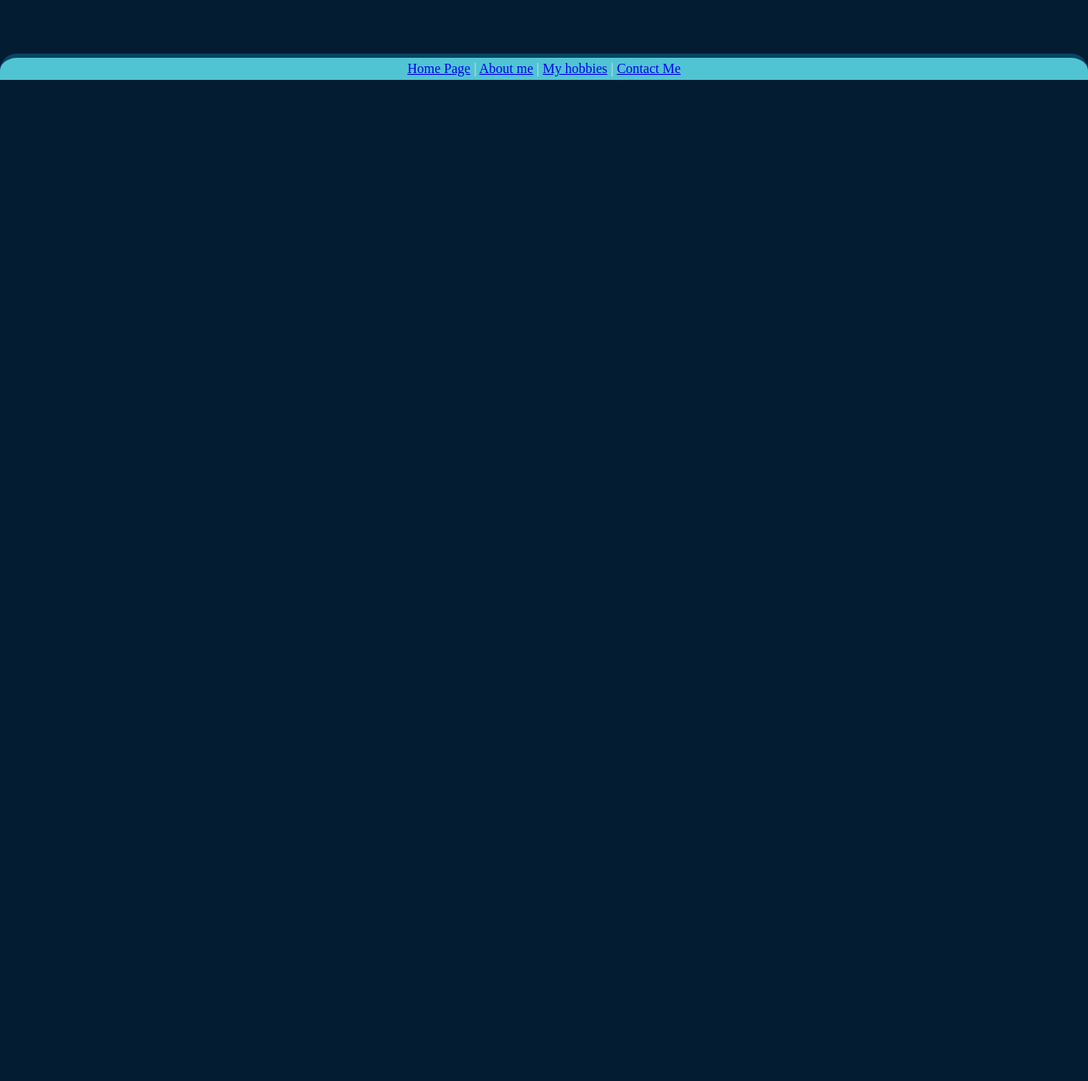
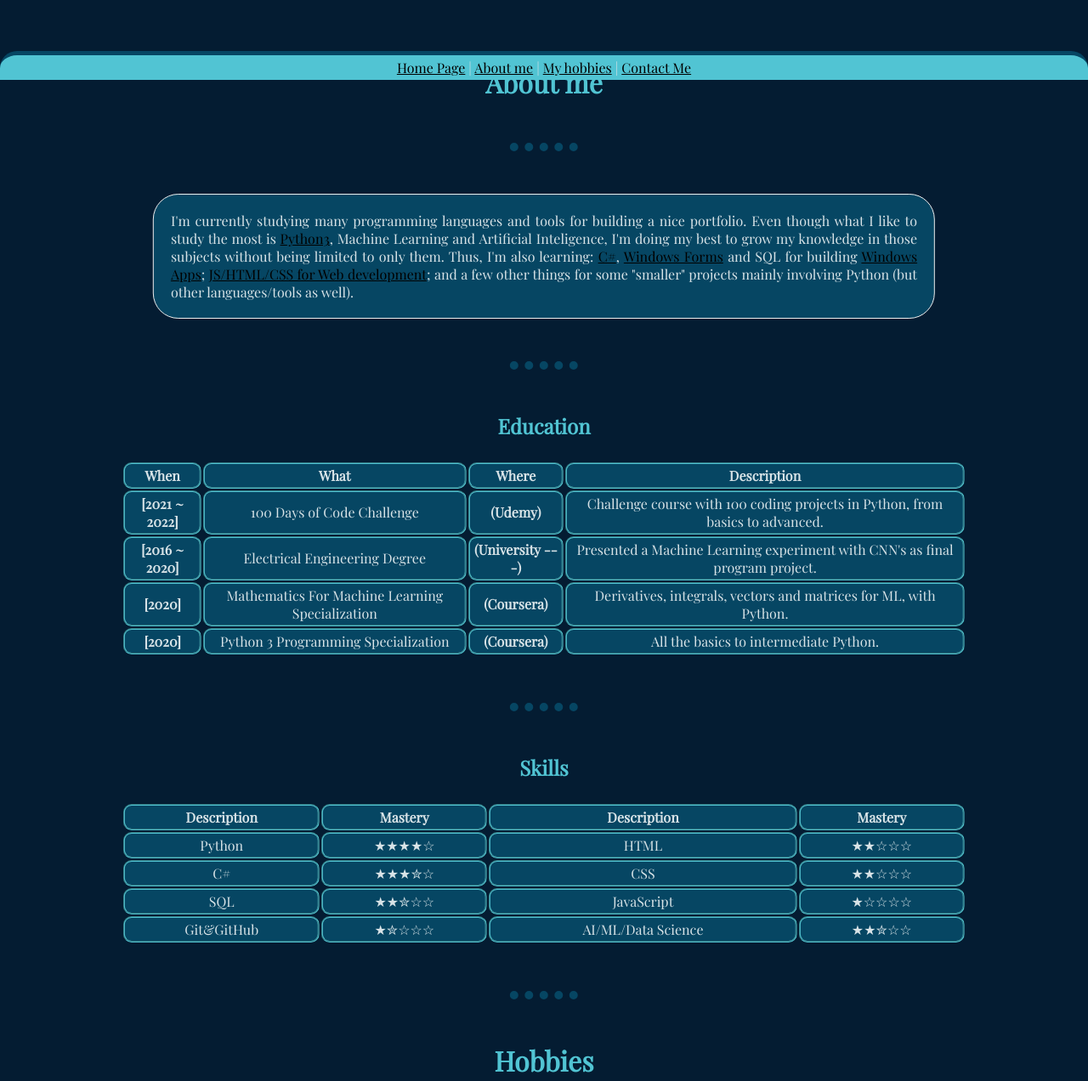
Before and after one commit to ArielMAJ/Web_Development_Bootcamp, a plain HTML site: page CV/index.html in a window 1280 px wide. Shown: the part 706-1978 px from the top of the page at 85% size. Before the commit the page ends 800 px from the top, so only its background shows below. Drawn offline with nearby package versions, Linux system fonts and the light colour scheme; a web font is replaced by a local one.

Commit message:
Merged all pages into a long one. Added two new fonts. Some changes to CSS.

```diff
--- a/CV/CSS/styles.css
+++ b/CV/CSS/styles.css
@@ -1,9 +1,21 @@
+@import url('https://fonts.googleapis.com/css2?family=WindSong&family=Playfair+Display&family=Waterfall&display=swap');
 
 body {
   background-color: #041C32;
   color: #D8E3E7;
+  margin: 0;
+  /*overflow: auto;*/
+  font-family: 'Playfair Display', serif;
 }
 
+body::-webkit-scrollbar {
+  display: none;
+}
+
+
+a{
+  color: black;
+}
 h1 {
   text-align: center;
   color: #51C4D3;
@@ -136,13 +148,12 @@ textarea{
 
 
 .outerBox{
-  position: absolute;
+  position: relative;
   top: 5vh;
   left: 50vw;
   width: 98vw;
   height: 90vh;
   transform: translate(-50%, 0);
-
 }
 
 .leftInnerBox{
@@ -157,8 +168,9 @@ textarea{
   position: absolute;
   height: 60%;
   top: 0;
-  right: 0;
-  width: 45%;
+  left: 55%;
+  width: 30%;
+  /*text-align: center;*/
 }
 
 .homePageImg{
@@ -168,7 +180,7 @@ textarea{
   max-height: 100%;
   max-width: 100%;
   border-radius: 100%;
-  border: 5px double rgba(81, 196, 211, .75);
+  /*border: 2px double rgba(81, 196, 211, .75);*/
 }
 .homePageImg:hover {
   /*border: 5px solid rgba(81, 196, 211, .75);*/
@@ -177,20 +189,27 @@ textarea{
 
 .homePageName{
   position: absolute;
+  padding: 0;
+  margin: 0;
+  left: 0;
   bottom: 0;
-  left: 0;
-  font-size: min(max(6.7vw,12px), 50px);
+  /*transform: translate(0,-50%);*/
+  font-size: min(9vw, 4.5rem);
+  text-align: center;
+  font-family: 'WindSong', serif;
+  padding-bottom: 4vw;
 }
 
 .homePageTxt{
   position: absolute;
   top: 5%;
   left: 50%;
-  width: 100%;
+  width: 95%;
   margin: 0;
   transform: translate(-50%, 0);
   box-sizing: border-box;
-  font-size: 16px;
+  text-align: center;
+  font-size: 1rem;
 }
 
 
--- a/CV/index.html
+++ b/CV/index.html
@@ -13,9 +13,9 @@
 
     <div class="bottomBar" align="center">
       <a href="index.html">Home Page</a> |
-      <a href="aboutme.html">About me</a> |
-      <a href="myhobbies.html">My hobbies</a> |
-      <a href="contactme.html">Contact Me</a>
+      <a href="#aboutme">About me</a> |
+      <a href="#hobbies">My hobbies</a> |
+      <a href="#contactme">Contact Me</a>
     </div>
 
     <div class="outerBox">
@@ -25,14 +25,150 @@
       </div>
 
       <div class="rightInnerBox">
-        <h1 class="homePageName">Ariel M. A. J.</h1>
+        <span id="home" class="homePageName">Ariel Almeida </span>
       </div>
 
       <div class="btmInnerBox">
-        <p class="homePageTxt" style="text-align: center;"><em>Student, researcher, software/full-stack-to-be developer, thirsty for knowledge, drowning on the internet.</em></p>
+        <p class="homePageTxt"><em>Student, researcher, software/full-stack-to-be developer, thirsty for knowledge, drowning on the internet.</em></p>
       </div>
     </div>
 
+    <div class="outerBox">
+      <h1 id="aboutme">About me</h1>
+      <hr>
+
+      <div align="center">
+        <p>I'm currently studying many programming languages
+        and tools for building a nice portfolio.
+        Even though what I like to study the most is <a href="https://github.com/ArielMAJ/100-days-of-code">Python3</a>,
+        Machine Learning and Artificial Inteligence,
+        I'm doing my best to grow my knowledge in those
+        subjects without being limited to only them.
+        Thus, I'm also learning: <a href="https://github.com/ArielMAJ/CSharp_course">C#</a>,
+        <a href="https://github.com/ArielMAJ/CSharp_WF_Projects">Windows Forms</a> and SQL for building
+        <a href="https://github.com/ArielMAJ/WF_VD_Project">Windows Apps</a>;
+        <a href="https://github.com/ArielMAJ/Web_Development_Bootcamp">JS/HTML/CSS for Web development</a>; and a few other things for some
+        "smaller" projects mainly involving Python (but other languages/tools as well).
+        </p>
+      </div>
+      <hr>
+
+      <h2 align="center">Education</h2>
+
+      <table align="center" cellpadding="5">
+        <thead align="left">
+          <th>When</th>
+          <th>What</th>
+          <th>Where</th>
+          <th>Description</th>
+        </thead>
+        <tbody align="left">
+          <tr>
+            <td><b>[2021 ~ 2022]</b></td>
+            <td>100 Days of Code Challenge</td>
+            <td><b>(Udemy)</b></td>
+            <td>Challenge course with 100 coding projects in Python, from basics to advanced.</td>
+          </tr>
+          <tr>
+            <td><b>[2016 ~ 2020]</b></td>
+            <td>Electrical Engineering Degree</td>
+            <td><b>(University ---)</b></td>
+            <td>Presented a Machine Learning experiment
+              with CNN's as final program project.
+            </td>
+          </tr>
+          <tr>
+            <td><b>[2020]</b></td>
+            <td>
+              Mathematics For Machine Learning Specialization
+            </td>
+            <td><b>(Coursera)</b></td>
+            <td>Derivatives, integrals, vectors and matrices for ML, with Python.</td>
+          </tr>
+          <tr>
+            <td><b>[2020]</b></td>
+            <td>
+              Python 3 Programming Specialization
+            </td>
+            <td><b>(Coursera)</b></td>
+            <td>All the basics to intermediate Python.</td>
+          </tr>
+        </tbody>
+      </table>
+
+      <hr>
+      <h2 align="center">Skills</h2>
+      <table align="center" cellpadding="6">
+        <thead align="center">
+          <th>Description</th>
+          <th>Mastery</th>
+          <th>Description</th>
+          <th>Mastery</th>
+        </thead>
+        <tbody align="center">
+          <tr>
+            <td>Python</td>
+            <td>★★★★☆</td>
+            <td>HTML</td>
+            <td>★★☆☆☆</td>
+          </tr>
+          <tr>
+            <td>C#</td>
+            <td>★★★✮☆</td>
+            <td>CSS</td>
+            <td>★★☆☆☆</td>
+          </tr>
+          <tr>
+            <td>SQL</td>
+            <td>★★✮☆☆</td>
+            <td>JavaScript</td>
+            <td>★☆☆☆☆</td>
+          </tr>
+          <tr>
+            <td>Git&GitHub</td>
+            <td>★✮☆☆☆</td>
+            <td>AI/ML/Data Science</td>
+            <td>★★✮☆☆</td>
+          </tr>
+        </tbody>
+      </table>
+      <hr>
+
+      <h1 id="hobbies">Hobbies</h1>
+    <hr>
+
+    <div align="center">
+      <ol>
+        <li>Programming in Python;</li>
+        <li>Programming in any language;</li>
+        <li>Studying anything new, fun and/or relevant;</li>
+        <li>Reading self-improvement books;</li>
+        <li>I still play the guitar every once in a while.</li>
+      </ol>
+    </div>
+    <hr>
+    <h1 id="contactme">Contact Me:</h1>
+    <hr>
+    <div align="center">
+
+      GitHub: <a href="https://github.com/ArielMAJ">ArielMAJ</a>
+      <br>
+      E-mail: ariel.maj@hotmail.com
+      <br>
+      <br>
+
+      <form action="mailto:ariel.maj@hotmail.com" method="post" enctype="text/plain">
+        <label>Name: </label><br>
+        <input type="text" name="Name"><br>
+        <label>E-mail: </label><br>
+        <input type="email" name="Email"><br>
+        <label>Message: </label><br>
+        <textarea name="Message" rows="7" cols="21"></textarea><br>
+        <input type="submit" name="">
+      </form>
+    </div>
+    <hr>
+    </div>
 
   </body>
 
```
